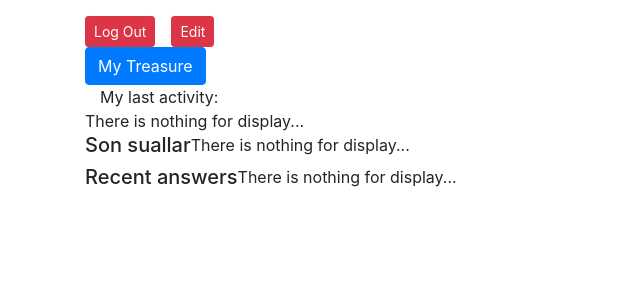
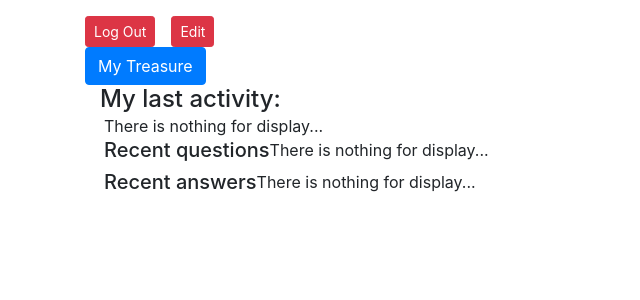
Before and after one commit to AzizNadirov/Aziz_Lab, a Django app: template templates/account/profile.html in a window 1280 px wide. Shown: the part 56-356 px from the top of the page, without its empty margins (0-640 px from the left). Run offline with Django 3.2, Linux system fonts and the light colour scheme; the template is opened without the code that fills it, so the values that code supplies are empty; some libraries are stand-ins or nearby versions.

```diff
--- a/apps/transformer/ds/transforming.py
+++ b/apps/transformer/ds/transforming.py
@@ -28,7 +28,7 @@ def load_hdf_to(origin=False, to_html=False, index=False):
             data = pd.read_hdf(HDF_FILENAME, 'origin')
             data.to_hdf(HDF_FILENAME, 'actual')
     if to_html:
-        return data.head(20).to_html(index=index)
+        return data.head(15).to_html(index=index)
     else:
         return data
 
@@ -50,4 +50,4 @@ def apply_todo(todo: dict) -> dict:
     data = load_hdf_to()
     data = divide_and_transform(data, todo)
     _upload_to_hdf(data, origin=False)
-    return get_hdf_and_stat_html(head=20)
+    return get_hdf_and_stat_html(head=15)
--- a/src/static/transformer/js/ting.js
+++ b/src/static/transformer/js/ting.js
@@ -26,8 +26,6 @@ function _drawTable_and_statTable(success_json){
         table.className = table.className + " " + "table"
     }
 }
-
-
 
 function load_hdf(btn){
     function listener(e){
--- a/templates/account/profile.html
+++ b/templates/account/profile.html
@@ -33,10 +33,11 @@
         <a class = "btn btn-primary" href = "{% url 'my_treasure' %}"> My Treasure</a>
     </div>
     <div class="last_activity">
-        <span class = "last-activity-title">My last activity:</span>
-        <div class="row recent-posts">
+        <span class = "h4">My last activity:</span>
+    <br/>
+        <div class="row recent-posts mx-1">
             {% for post in recents.post %}
-               <div class="card rp-item">
+               <div class="card rp-item  mx-1">
                    <a class="card-title rp-title" href = "{{post.get_absolute_url}}">{{post.title}}</a>
                    <p class="card-body">
                        {{post.content|safe|truncatewords:20}}
@@ -46,10 +47,11 @@
                <span>There is nothing for display...</span>
             {% endfor %}
         </div>
-        <div class="row recent-questions">
-            <h5 class="rp-title">Son suallar</h5>
+        <div class="row recent-questions  mx-1">
+            <h5 class="rp-title">Recent questions</h5>
+        <br/>
             {% for q in recents.question %}
-            <div class="card rp-item">
+            <div class="card rp-item  mx-1">
                 <a class="card-title rp-title" href = "{{q.get_absolute_url}}">{{q.title}}</a>
                 <div class = "card-subtitle mx-1">
                     <i>Date:  {{q.date_created}}
@@ -65,10 +67,11 @@
                 <span>There is nothing for display...</span>
             {% endfor %}
         </div>
-        <div class="row recent-questions">
+        <div class="row recent-questions mx-1">
             <h5 class="rp-title">Recent answers</h5>
+        <br/>
             {% for a in recents.answer %}
-            <div class="card rp-item">
+            <div class="card rp-item  mx-1">
                 <a class="card-title rp-title" href = "{{a.get_absolute_url}}">{{a.question.title}}</a>
                 <div class = "card-subtitle mx-1">
                     <i>at:  {{a.date_created}}
```
